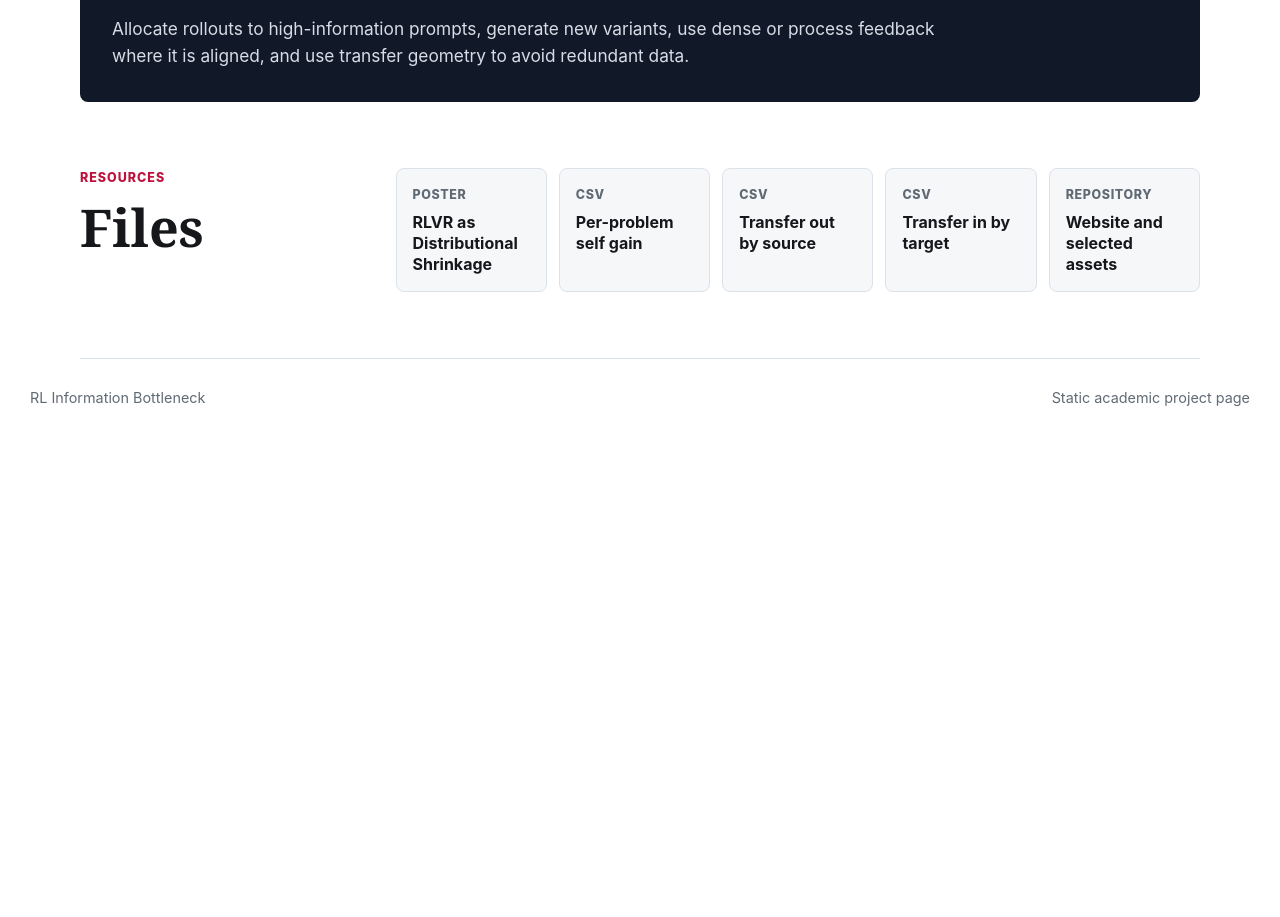
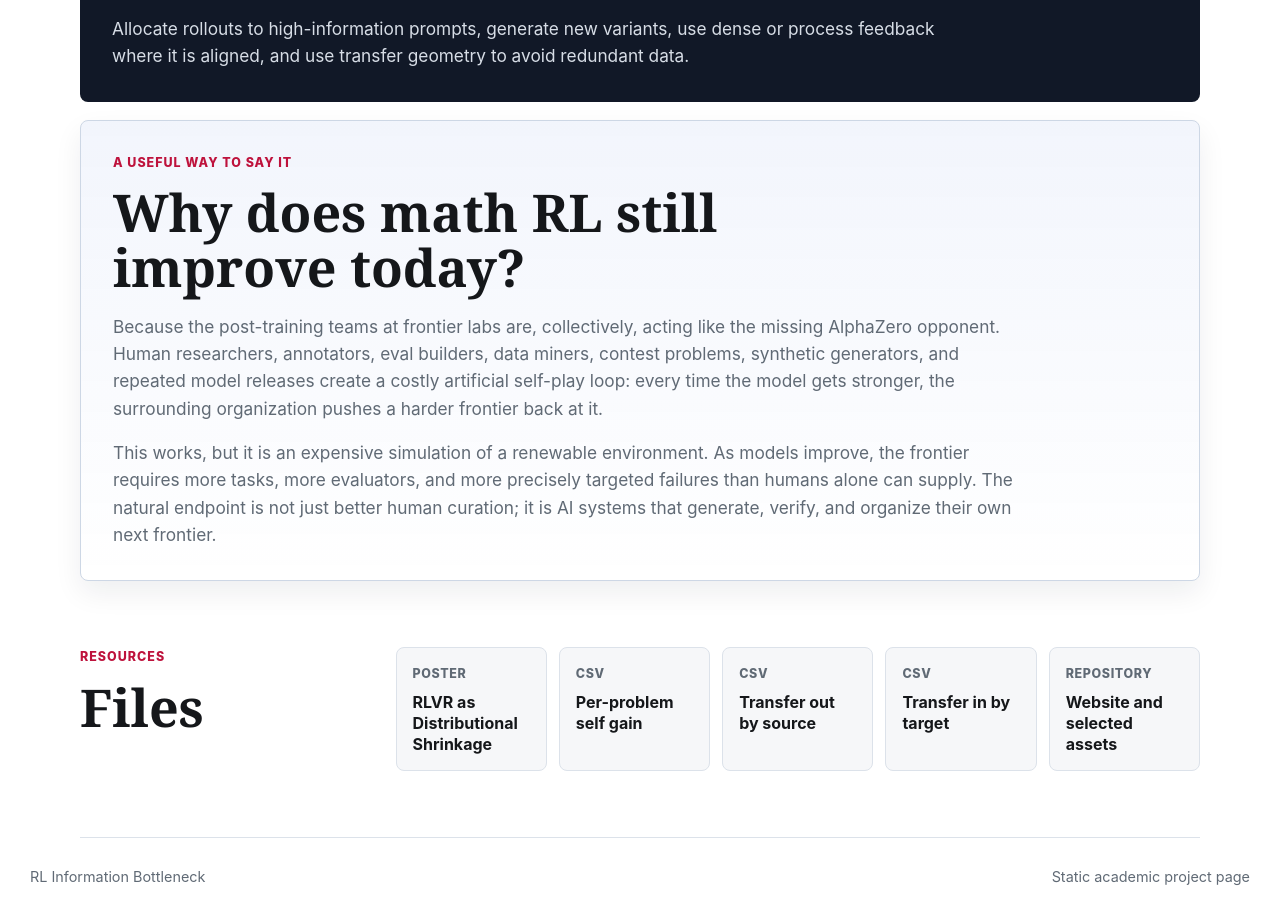
Before and after one commit to yks23/rl-information-bottleneck, a plain HTML site: page index.html in a window 1280 px wide. Shown: the part 3533-4450 px from the top of the page. Before the commit the page ends 3971 px from the top, so only its background shows below. Drawn offline with Linux system fonts and the light colour scheme.

Commit message:
Add frontier labs as artificial self-play framing
Adds a concise final section explaining why math RL still improves today and why stronger models require AI-generated frontiers.

Co-authored-by: OpenAI Codex <codex@openai.com>

```diff
--- a/index.html
+++ b/index.html
@@ -191,6 +191,27 @@
         </p>
       </section>
 
+      <section class="frontier-note" aria-labelledby="frontier-title">
+        <p class="kicker">A useful way to say it</p>
+        <h2 id="frontier-title">Why does math RL still improve today?</h2>
+        <p>
+          Because the post-training teams at frontier labs are, collectively,
+          acting like the missing AlphaZero opponent. Human researchers,
+          annotators, eval builders, data miners, contest problems, synthetic
+          generators, and repeated model releases create a costly artificial
+          self-play loop: every time the model gets stronger, the surrounding
+          organization pushes a harder frontier back at it.
+        </p>
+        <p>
+          This works, but it is an expensive simulation of a renewable
+          environment. As models improve, the frontier requires more tasks, more
+          evaluators, and more precisely targeted failures than humans alone can
+          supply. The natural endpoint is not just better human curation; it is
+          AI systems that generate, verify, and organize their own next
+          frontier.
+        </p>
+      </section>
+
       <section id="resources" class="section resources">
         <div>
           <p class="kicker">Resources</p>
--- a/styles.css
+++ b/styles.css
@@ -342,6 +342,31 @@ figcaption {
   color: #fca5a5;
 }
 
+.frontier-note {
+  margin-top: 18px;
+  padding: 32px;
+  border: 1px solid #cdd7e5;
+  border-radius: 8px;
+  background:
+    linear-gradient(180deg, rgba(36, 88, 211, 0.06), rgba(255, 255, 255, 0)),
+    #ffffff;
+  box-shadow: var(--shadow);
+}
+
+.frontier-note h2 {
+  max-width: 760px;
+}
+
+.frontier-note p:not(.kicker) {
+  max-width: 920px;
+  color: var(--muted);
+  font-size: 1.08rem;
+}
+
+.frontier-note p:last-child {
+  margin-bottom: 0;
+}
+
 .resources {
   display: grid;
   grid-template-columns: 0.35fr 1fr;
```
